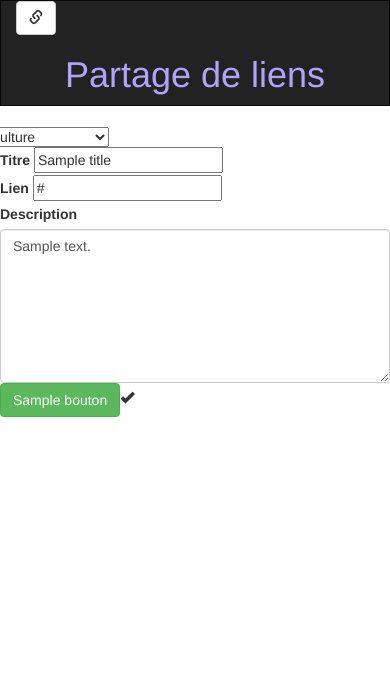
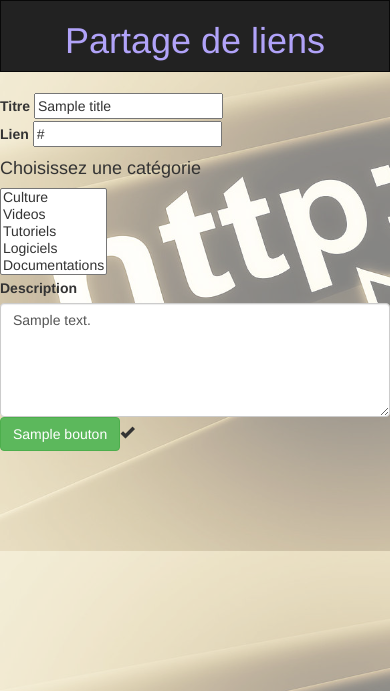
Before and after one commit to simplonve/partage_de_liens, a Flask app: template templates/form.html in a window 390 px wide. Shown: the top 691 px of the page. Run offline with Flask 2, Linux system fonts and the light colour scheme; the template is opened without the code that fills it: most values are stand-ins (such as "Sample title", 1, 10 or a date in 2020); some libraries are stand-ins or nearby versions.

Commit message:
mise en forme css, ajout d'une image de fond

```diff
--- a/static/css/style.css
+++ b/static/css/style.css
@@ -1,6 +1,12 @@
 nav h1 {
 	color: #B1A3F9;
 }
-h2{
+h2 {
 	text-align: center;
 }
+body {
+	background-image: url(/static/1024px-Internet1-2.png);
+	width: auto;
+	margin-bottom: 100px;
+	background-size: cover;
+}
--- a/templates/form.html
+++ b/templates/form.html
@@ -6,26 +6,38 @@
 
 {% block corps %}
 <form method="POST">
-            <div class="row">
-            <div class="col-md-3"></div>
-                    <select name="categorie" size="1">
+     <div class="row">
+            <div class="col-md-2">
+            </div>
+            <div class="col-md-2"><label for="titre">Titre</label>
+    	        <input type="text" name="titre" value="{{ title }}"></input>
+            </div>
+            <div class="col-md-2"><label for="lien">Lien</label>
+                    <input type="url" name="lien" value="{{ url }}"></input>
+            </div>
+            <div class="col-md-2"><h4>Choisissez une catégorie<h4>
+            </div>
+            <div class="col-md-2">
+                    <select name="categorie" size="5">
                         <option value="/culture">Culture
                         <option value="/videos">Videos
                         <option value="/tutos">Tutoriels
                         <option value="/logiciels">Logiciels
                         <option value="/doc">Documentations
                     </select>
-                    <div class="col-md-3"><label for="titre">Titre</label>
-    	            <input type="text" name="titre" value="{{ title }}"></input></div>
-                    <div class="col-md-3"><label for="lien">Lien</label>
-                    <input type="url" name="lien" value="{{ url }}"></input></div>
-                    <div class="col-md-3"></div>
-           </div class="row">
-           <div class="row">
-                    <div class="col-md-1"> <label for="description">Description</label></div>
-                    <div class="col-md-9"><textarea class="form-control" rows="7" name="description">{{ descr }}</textarea></div>
-                    <div class="col-md-1"><input type="submit" class="btn btn-success" name="submit" value="{{ bouton }}"><span class="glyphicon glyphicon-ok" aria-hidden="true"></span></input></div>
-                    <input type="hidden" name="id" value="{{ id }}"/>
-    </div>
+            </div>
+            <div class="col-md-2">
+            </div>
+    </div class="row">
+    <div class="row">
+            <div class="col-md-1"> <label for="description">Description</label>
+            </div>
+            <div class="col-md-8"><textarea class="form-control" rows="5" name="description" placeholder="Mettez une description ici :">{{ descr }}</textarea>
+            </div>
+            <div class="col-md-1"><input type="submit" class="btn btn-success" name="submit" value="{{ bouton }}"><span class="glyphicon glyphicon-ok" aria-hidden="true"></span></input><input type="hidden" name="id" value="{{ id }}"/>
+            </div>
+            <div class="col-md-2>
+            </div>
+      </div class="row">
 </form>
 {% endblock %}
--- a/templates/squelette.html
+++ b/templates/squelette.html
@@ -20,9 +20,7 @@
   </head>
 
   <body>
-  <nav class="container-fluid navbar navbar-inverse"><button type="button" class="btn btn-default" aria-label="Right Align">
-  <span class="glyphicon glyphicon-link" aria-hidden="true"></span>
-</button><h1 class="text-center">Partage de liens</h1></nav>
+  <nav class="container-fluid navbar navbar-inverse"><h1 class="text-center">Partage de liens</h1></nav>
   {% block ajout %}{% endblock %}
   {% block categorie %}{% endblock %}
   {% block corps %}{% endblock %}
```
Also changed, not shown: templates/index.html (+17 -12 lines), static/1024px-Internet1-2.png (added).
